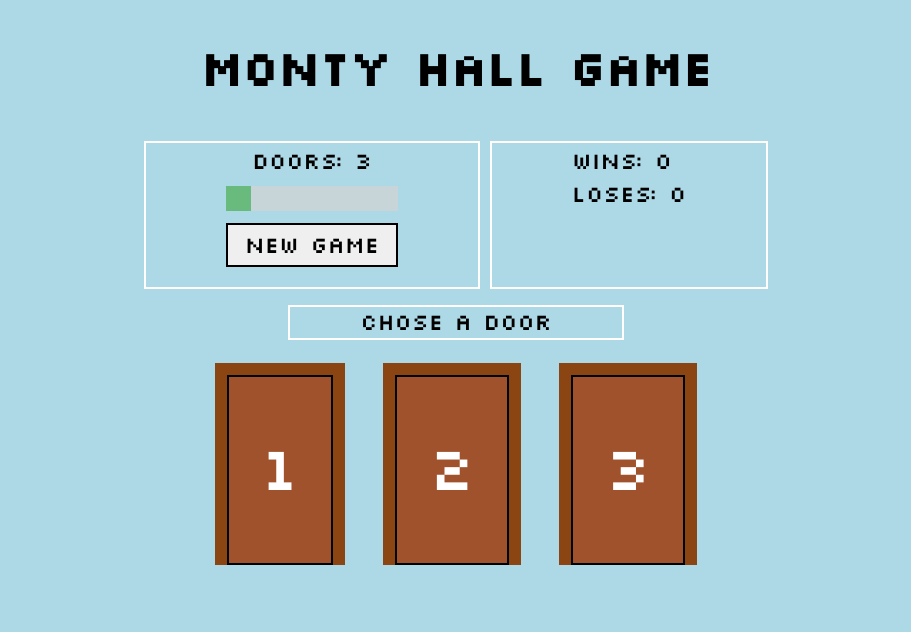
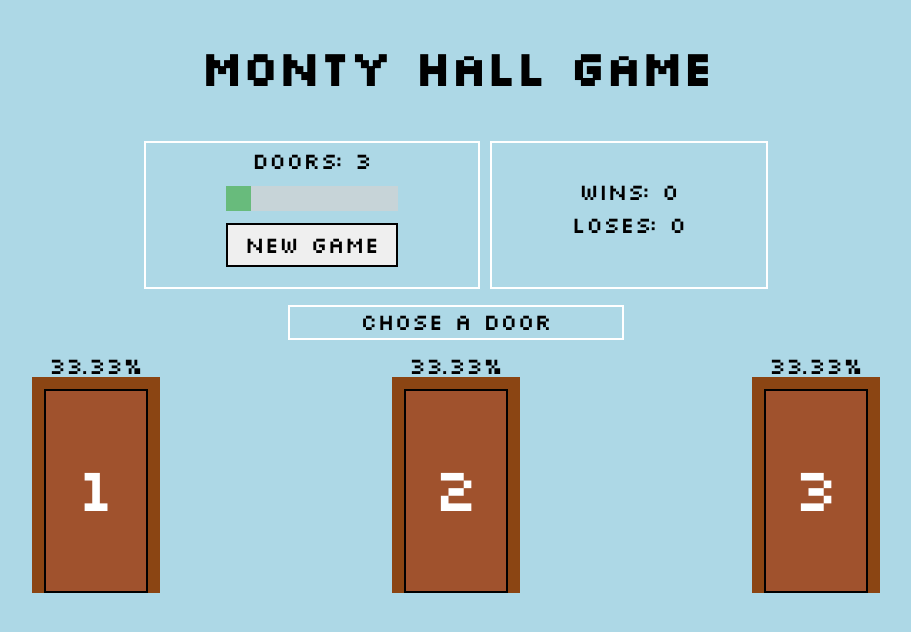
Before and after one commit to roanrobersson/vue-monty_hall, a Vue app: page / in a window 1280 px wide. Both pictures are taken after a click on the button "New Game". Shown: the top 632 px of the page, without its empty margins (184-1095 px from the left). Built offline with nearby package versions, Linux system fonts and the light colour scheme.

Commit message:
Improve styles

```diff
--- a/src/App.vue
+++ b/src/App.vue
@@ -23,7 +23,6 @@ body {
     font-family: 'silkscreennormal', Arial, sans-serif;
     font-size: 16px;
     background-color: lightBlue;
-    white-space: nowrap;
 }
 @media screen and (min-width: 600px) {
     body {
--- a/src/components/Door.vue
+++ b/src/components/Door.vue
@@ -1,4 +1,9 @@
 <template>
+    <div>
+        <div class="door-percentage"
+            :style="{visibility: door.chance > 0 ? 'visible' : 'hidden'}">
+            {{ door.chance }}%
+        </div>
         <div class="door-frame">
                 <div class="reward-container">
                     <img class="reward" src="img/car.png" v-if="door.haveCar">
@@ -6,6 +11,7 @@
                 </div>
             <div class="door" :class="doorToggleClass" @click="$emit('door-click', door)">
                 <span class="door-number">{{ door.number }}</span>
+            </div>
         </div>
     </div>
 </template>
@@ -34,9 +40,12 @@ export default {
 </script>
 
 <style scoped>
+.door-percentage {
+    text-align: center;
+}
+
 .door-frame {
     position: relative;
-    margin: 0.1em 0.3em;
     border: 0.2em solid SaddleBrown;
     border-bottom-style: none;
     cursor: pointer;
@@ -47,12 +56,24 @@ export default {
 }
 
 .door {
+    display: flex;
+    flex-direction: column;
+    justify-content: center;
+    align-items: center;
     position: relative;
     border: 2px solid black;
     transition: all 0.5s ease-in-out; /*Speed of the Door animation*/
     transform-origin: left;
-    padding: 1em 0.5em;
     background-color: Sienna;
+    width: 75px;
+    height: 150px;
+}
+
+@media screen and (min-width: 600px) {
+    .door {
+        width: 100px;
+        height: 200px;
+    }
 }
 
 .door-selectable:hover {
--- a/src/components/DoorGrid.vue
+++ b/src/components/DoorGrid.vue
@@ -33,4 +33,10 @@ export default {
     flex-wrap: wrap;
     margin-top: 25px;
 }
+
+.door-grid > * {
+    margin-left: 1.5em;
+    margin-right: 1.5em;
+    margin-bottom: 1em;
+}
 </style>
--- a/src/components/MenuNewGame.vue
+++ b/src/components/MenuNewGame.vue
@@ -4,8 +4,8 @@
             Doors: <span id="doorsCount">{{doorsQuantity}}</span>
         </div>
         <Slider
-            :min='3'
-            :max='100'
+            :min='minDoors'
+            :max='maxDoors'
             @slide='doorsQuantity = $event'
         />
         <Button label='New Game'
@@ -24,6 +24,19 @@ export default {
     components: {
         Button,
         Slider,
+    },
+
+    props: {
+        minDoors: {
+                type: Number,
+                required: true,
+                default: 0,
+        },
+        maxDoors: {
+                type: Number,
+                required: true,
+                default: 99,
+        },
     },
 
     data: function () {
--- a/src/components/Message.vue
+++ b/src/components/Message.vue
@@ -22,7 +22,7 @@ export default {
 .message {
     color: black;
     border: solid white 2px;
-    padding: 5px 0;
+    padding: 5px 10px;
     text-align: center;
 }
 
--- a/src/components/MontyHall.vue
+++ b/src/components/MontyHall.vue
@@ -3,7 +3,11 @@
 		<div class="game">
 			<h1 class="title">Monty Hall Game</h1>
 			<div class="menu">
-                <MenuNewGame @new-game='newGame($event)'/>
+                <MenuNewGame
+                :minDoors='minDoors'
+                :maxDoors='maxDoors'
+                    @new-game='newGame($event)'
+                />
                 <PanelStatus
                     :wins='wins'
                     :loses='loses'
@@ -36,6 +40,9 @@ export default {
     data: function() {
         return {
             doors: [],
+            doorsQuantity: 0,
+            minDoors: 3,
+            maxDoors: 99,
             wins: 0,
             loses: 0,
             playerChosenDoor: null,
@@ -48,10 +55,12 @@ export default {
 
     methods: {
         newGame(doorsQuantity){
+            this.doorsQuantity = doorsQuantity;
             this.playerChosenDoor = null;
             this.doorKeepedClosed = null;
             this.doorWithCar = null;
             this.doors = [];
+            const doorDefaultChance = this.roundToTwoDecimals(100 / doorsQuantity);
             for(let i = 0; i < doorsQuantity; i++) {
                 this.doors.push({
                     number: i + 1,
@@ -59,6 +68,7 @@ export default {
                     openned: false,
                     selected: false,
                     selectable: true,
+                    chance: doorDefaultChance,
                 });
             }
             this.hideCar();
@@ -77,7 +87,7 @@ export default {
             if(this.playerChosenDoor === this.doorWithCar) {
                 doorsClone.splice(doorsClone.indexOf(this.playerChosenDoor), 1);
                 const doorKeepedClosedIndex = this.randomIntInclusive(0, doorsClone.length - 1);
-                this.doorKeepedClosed = this.doors[doorKeepedClosedIndex];
+                this.doorKeepedClosed = doorsClone[doorKeepedClosedIndex];
                 doorsClone.splice(doorKeepedClosedIndex, 1);
             } else {
                 this.doorKeepedClosed = doorsClone[doorsClone.indexOf(this.doorWithCar)];
@@ -88,7 +98,9 @@ export default {
             for(let i=0; i < doorsClone.length; i++) {
                 doorsClone[i].openned = true;
                 doorsClone[i].selectable = false;
+                doorsClone[i].chance = 0;
             }
+            this.doorKeepedClosed.chance = this.roundToTwoDecimals(100 / this.doorsQuantity * (this.doorsQuantity - 1));
             this.state = 'decideChange';
             this.message = 'Do you want to change the door?';
         },
@@ -99,14 +111,25 @@ export default {
             return Math.floor(Math.random() * (max - min + 1)) + min;
         },
 
+        roundToTwoDecimals(number) {
+            return Math.round(number * 100) / 100;
+        },
+
         doorClick(i) {
-            if (this.state === 'choseDoor') {
-                if (this.playerChosenDoor !== null) {
+            if (!this.doors[i].selectable) return;
+            switch (this.state) {
+                case 'choseDoor':
+                    this.playerChosenDoor = this.doors[i];
+                    this.playerChosenDoor.selected = true;
+                    this.giveHint();
+                    break;
+                case 'decideChange':
                     this.playerChosenDoor.selected = false;
-                }
-                this.playerChosenDoor = this.doors[i];
-                this.playerChosenDoor.selected = true;
-                this.giveHint();
+                    this.playerChosenDoor = this.doors[i];
+                    this.playerChosenDoor.selected = true;
+
+
+                    break;
             }
         },
     }
@@ -140,12 +163,12 @@ export default {
     display: flex;
     align-items: stretch;
     flex-direction: column;
-    padding: 0 10px;
+    padding: 0 20px;
 }
 
 @media screen and (min-width: 600px) {
     .game {
-        align-items: center;
+
     }
 }
 
@@ -180,9 +203,11 @@ export default {
 
 .message {
     margin-top: 1rem;
+    align-self: center;
 }
 
 .doorGrid {
     margin-top: 1rem;
+    flex-grow: 1;
 }
 </style>
--- a/src/components/PanelStatus.vue
+++ b/src/components/PanelStatus.vue
@@ -29,10 +29,15 @@ export default {
 </script>
 
 <style scoped>
+.panelStatus {
+    display: flex;
+    flex-direction: column;
+    justify-content: center;
+    align-items: center;
+}
+
 .panelStatus > * {
     margin-bottom: 0.5em;
-}
-.panelStatus-item {
-
+    white-space: nowrap;
 }
 </style>
```
Lines whose indentation alone changed are shown as unchanged.
